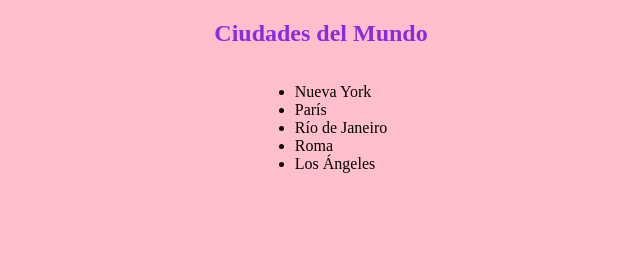
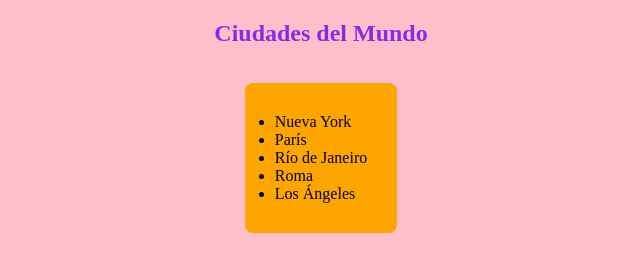
Before and after one commit to agdem/Prueba, a plain HTML site: page index.html in a window 1280 px wide. Shown: the whole page, without its empty margins (319-959 px from the left). Drawn offline with Linux system fonts and the light colour scheme.

Commit message:
Agregando estilos a la lists

```diff
--- a/style.css
+++ b/style.css
@@ -12,3 +12,9 @@ h2 {
       display: flex;
       justify-content: center;
   }
+
+  ul {
+      background-color: orange;
+      padding: 30px;
+      border-radius: 8px 8px 8px 8px;
+  }
```
